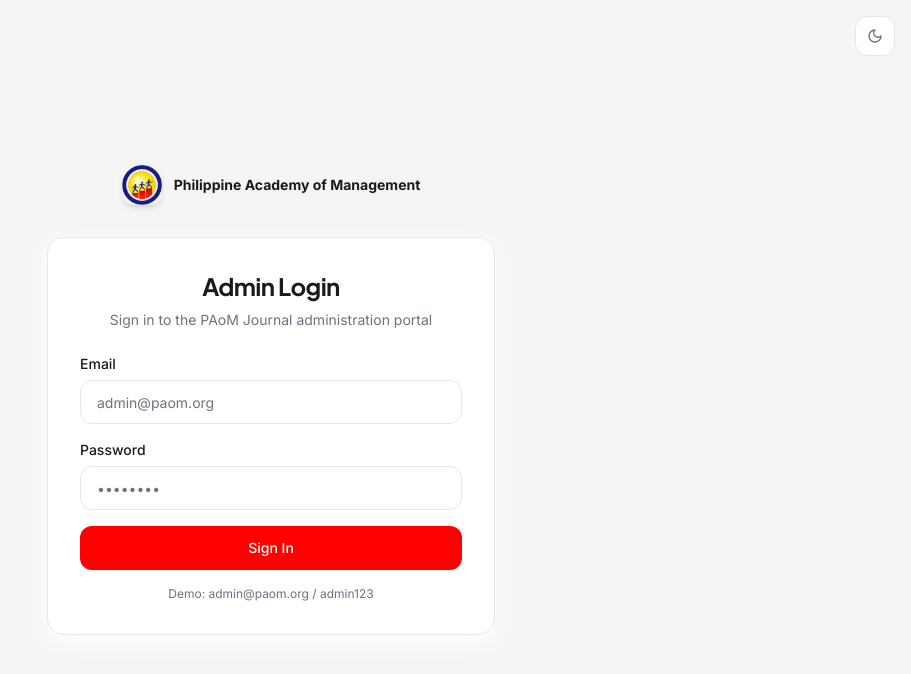
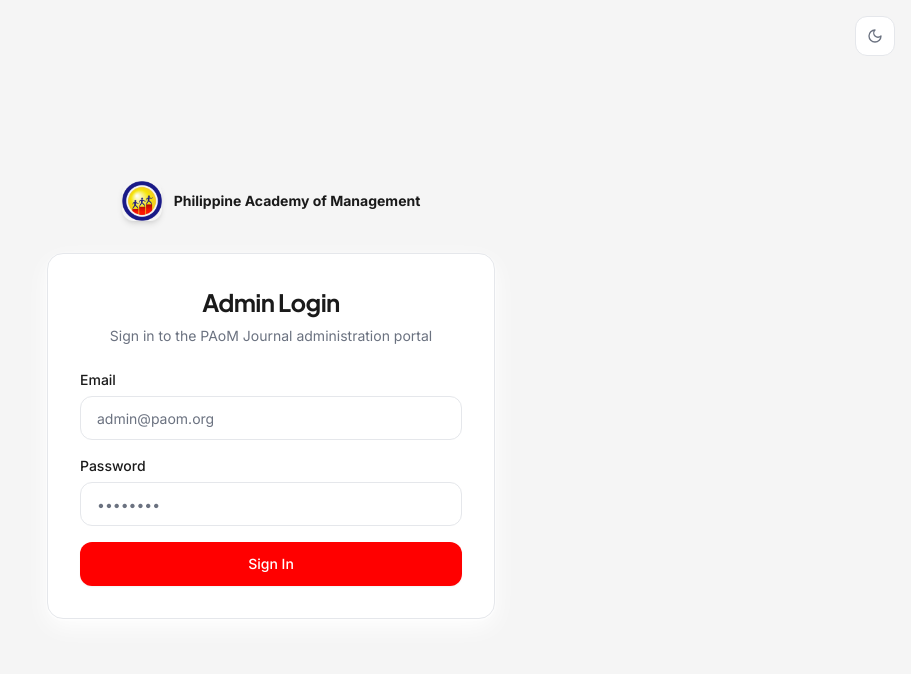
Before and after one commit to maryirishdeocampo/paom-journal, a Next.js app: page /admin/login in a window 1280 px wide. Shown: the top 674 px of the page, without its empty margins (369-1280 px from the left). Built offline with nearby package versions, Linux system fonts and the light colour scheme.

Commit message:
Remove demo credentials from admin login

```diff
--- a/src/app/admin/login/page.tsx
+++ b/src/app/admin/login/page.tsx
@@ -20,12 +20,11 @@
     setLoading(true);
     setError("");
 
-    // Demo credentials: admin@paom.org / admin123
     if (email === "admin@paom.org" && password === "admin123") {
       document.cookie = "paom-admin=true; path=/; max-age=86400";
       router.push("/admin");
     } else {
-      setError("Invalid credentials. Use admin@paom.org / admin123 for demo.");
+      setError("Invalid email or password.");
     }
     setLoading(false);
   };
@@ -72,9 +71,6 @@
               {loading ? "Signing in..." : "Sign In"}
             </Button>
           </form>
-          <p className="mt-4 text-center text-xs text-muted">
-            Demo: admin@paom.org / admin123
-          </p>
         </Card>
       </div>
     </div>
```
